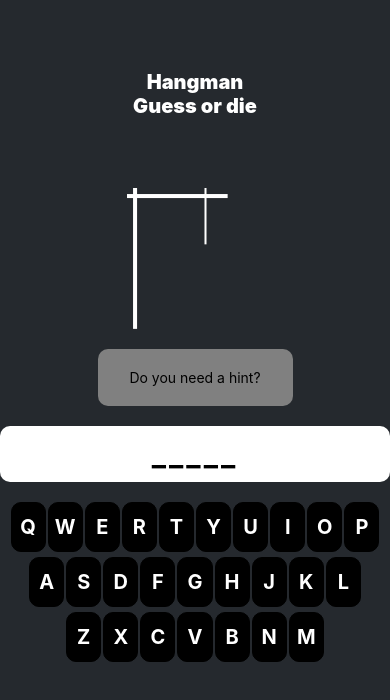
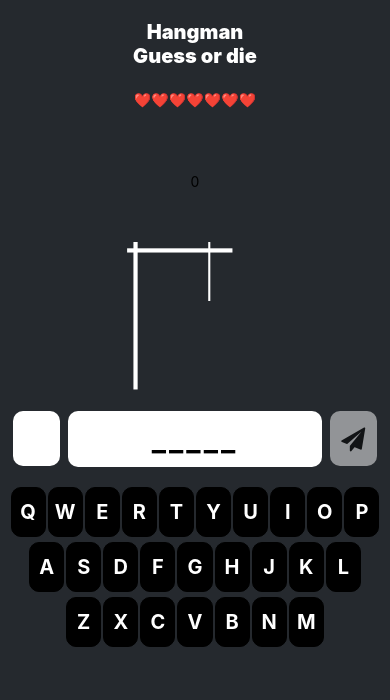
Before and after one commit to lieaks/hanged_man, a React Native app: screen / in a window 390 px wide. Shown: the top 700 px of the page. Built offline with nearby package versions, Linux system fonts and the light colour scheme.

Commit message:
feat: send btn, display letter, life, score(need styling)

```diff
--- a/App.js
+++ b/App.js
@@ -3,22 +3,23 @@ import { StatusBar } from "expo-status-bar";
 import { StyleSheet, Text, View, Image } from "react-native";
 import { WordList } from "./assets/data";
 import Header from "./components/Header";
-import HintBox from "./components/HintBox";
 import InputBox from "./components/InputBox";
+import Score from "./components/Score";
+import Life from "./components/Life";
 import Keyboard from "./components/Keyboard";
 import StatusPopup from "./components/StatusPopup";
 import HangmanFigure from "./components/HangmanFigure";
 
 export default function App() {
+  const [input, setInput] = useState("");
   const [correctLetters, setCorrectLetters] = useState("");
   const [wrongLetters, setWrongLetters] = useState("");
   const [usedRandNums, setUsedRandNums] = useState([]);
   const [randNum, setRandNum] = useState(0);
+  const [score, setScore] = useState(0);
   const [status, setStatus] = useState("playing");
-  const [hintClicked, setHintClicked] = useState(false);
 
-  const answer = WordList[randNum].word.toUpperCase();
-  const hint = WordList[randNum].hint.toUpperCase();
+  const answer = WordList[randNum].toUpperCase();
 
   useEffect(() => {
     const num = shuffleRandNum();
@@ -38,6 +39,7 @@ export default function App() {
     } else if (!wrongLetters.includes(keyInput))
       setWrongLetters(wrongLetters + keyInput);
     if (wrongLetters.length > 5) setStatus("lost");
+    setInput("");
   };
 
   const isWinner = (word) => {
@@ -46,6 +48,7 @@ export default function App() {
       if (!word.includes(letter)) status = "playing";
     });
     setStatus(status);
+    status === "winner" && setScore(score + 1);
   };
 
   const newGame = () => {
@@ -66,24 +69,26 @@ export default function App() {
     setCorrectLetters("");
     setWrongLetters("");
     setStatus("playing");
-    setHintClicked(false);
   };
 
   return (
     <View style={styles.container}>
       <Header />
+      <Life wrongLetters={wrongLetters.length} />
+      <Score score={score} />
       <HangmanFigure wrongLetters={wrongLetters.length} />
       {/* <View style={styles.letterContainer}> */}
-      <HintBox
-        hint={hint}
-        hintClicked={hintClicked}
-        setHintClicked={setHintClicked}
+      {/* </View> */}
+      <InputBox
+        answer={answer}
+        correctLetters={correctLetters}
+        input={input}
+        storeLetters={storeCorrectLetter}
       />
-      {/* </View> */}
-      <InputBox answer={answer} correctLetters={correctLetters} />
       <Keyboard
         letters={wrongLetters + correctLetters}
-        onPress={(keyInput) => storeCorrectLetter(keyInput)}
+        onPress={(keyInput) => setInput(keyInput)}
+        input={input}
       />
       <StatusPopup status={status} onPress={handlePressPopup} />
       <StatusBar style="auto" />
--- a/assets/data.js
+++ b/assets/data.js
@@ -1,18 +1,102 @@
 export const WordList = [
-  {
-    word: "david",
-    hint: "me",
-  },
-  {
-    word: "react",
-    hint: "framework",
-  },
-  // {
-  //   word: "neovim",
-  //   hint: "ide",
-  // },
-  // {
-  //   word: "monkai",
-  //   hint: "startup",
-  // },
+  "quince",
+  "number",
+  "mask",
+  "library",
+  "trick",
+  "obsolete",
+  "reason",
+  "broad",
+  "authority",
+  "cow",
+  "watery",
+  "fetch",
+  "lip",
+  "direction",
+  "obedient",
+  "squash",
+  "strip",
+  "locket",
+  "petite",
+  "disappear",
+  "dinner",
+  "labored",
+  "fax",
+  "scared",
+  "remarkable",
+  "morning",
+  "toad",
+  "afraid",
+  "flight",
+  "super",
+  "careful",
+  "want",
+  "sofa",
+  "glistening",
+  "mate",
+  "giant",
+  "gamy",
+  "communicate",
+  "flagrant",
+  "dam",
+  "thundering",
+  "ticket",
+  "greet",
+  "bike",
+  "chess",
+  "linen",
+  "bless",
+  "radiate",
+  "liquid",
+  "sip",
+  "thoughtless",
+  "brainy",
+  "start",
+  "float",
+  "appliance",
+  "baseball",
+  "Front-End : The Hanged Man 4",
+  "dust",
+  "repair",
+  "ragged",
+  "history",
+  "apparel",
+  "suspect",
+  "limping",
+  "stick",
+  "guarded",
+  "deranged",
+  "boiling",
+  "unwieldy",
+  "print",
+  "saw",
+  "zebra",
+  "lake",
+  "squirrel",
+  "freezing",
+  "glib",
+  "unable",
+  "tranquil",
+  "chief",
+  "debt",
+  "mind",
+  "fireman",
+  "eyes",
+  "creator",
+  "riddle",
+  "sleet",
+  "adaptable",
+  "nosy",
+  "plant",
+  "treat",
+  "industry",
+  "careless",
+  "zesty",
+  "electric",
+  "spooky",
+  "magnificent",
+  "great",
+  "juice",
+  "warm",
+  "differen",
 ];
--- a/components/Header.js
+++ b/components/Header.js
@@ -11,8 +11,9 @@ export default function Header() {
 
 const styles = StyleSheet.create({
   header: {
-    margin: 70,
+    marginTop: 20,
     alignItems: "center",
+    marginBottom: 10,
   },
   text: {
     fontSize: 20,
--- a/components/HintBox.js
+++ /dev/null
@@ -1,29 +0,0 @@
-import { StyleSheet, Pressable, Text, View } from "react-native";
-import { useState } from "react";
-
-export default function HintBox({ hint, hintClicked, setHintClicked }) {
-  return (
-    <View style={styles.container}>
-      <Pressable onPress={() => setHintClicked(true)}>
-        <Text style={styles.text}>
-          {hintClicked ? hint : "Do you need a hint?"}
-        </Text>
-      </Pressable>
-    </View>
-  );
-}
-
-const styles = StyleSheet.create({
-  container: {
-    justifyContent: "center",
-    alignItems: "center",
-    width: "50%",
-    padding: 20,
-    marginLeft: "auto",
-    marginRight: "auto",
-    marginBottom: 20,
-    borderRadius: 10,
-    backgroundColor: "gray",
-  },
-  text: {},
-});
--- a/components/InputBox.js
+++ b/components/InputBox.js
@@ -1,20 +1,56 @@
-import { StyleSheet, Text, View } from "react-native";
+import { StyleSheet, Text, View, Pressable } from "react-native";
+import FontAwesome from "@expo/vector-icons/FontAwesome";
 
-export default function InputBox({ answer, correctLetters }) {
+export default function InputBox({
+  answer,
+  correctLetters,
+  input,
+  storeLetters,
+}) {
+  const handlePressConfirm = () => {
+    if (!input) return;
+    storeLetters(input);
+  };
   return (
+    <View style={styles.container}>
       <View style={styles.inputContainer}>
+        <Text style={styles.btnText}>{input}</Text>
+      </View>
+      <View style={styles.inputBoxContainer}>
         {answer.split("").map((letter, index) => (
           <Text style={styles.text} key={index}>
             {correctLetters.includes(letter) ? letter : "_"}
           </Text>
         ))}
       </View>
+      <View style={input ? styles.btn : styles.btnDisable}>
+        <Pressable onPress={() => handlePressConfirm()}>
+          <FontAwesome name="send" size={24} color="black" />
+        </Pressable>
+      </View>
+    </View>
   );
 }
 
 const styles = StyleSheet.create({
+  container: {
+    flexDirection: "row",
+    alignItems: "center",
+    justifyContent: "center",
+    gap: 8,
+  },
   inputContainer: {
     backgroundColor: "#fff",
+    justifyContent: "center",
+    alignItems: "center",
+    borderRadius: 10,
+    padding: "auto",
+    width: "12%",
+    height: 55,
+  },
+  inputBoxContainer: {
+    backgroundColor: "#fff",
+    width: "65%",
     borderRadius: 10,
     padding: 10,
     flexDirection: "row",
@@ -26,4 +62,25 @@ const styles = StyleSheet.create({
     fontWeight: "700",
     letterSpacing: 3,
   },
+  btn: {
+    backgroundColor: "#fff",
+    justifyContent: "center",
+    alignItems: "center",
+    borderRadius: 10,
+    width: "12%",
+    height: 55,
+  },
+  btnDisable: {
+    backgroundColor: "#fff",
+    justifyContent: "center",
+    alignItems: "center",
+    borderRadius: 10,
+    width: "12%",
+    height: 55,
+    opacity: 0.5,
+  },
+  btnText: {
+    fontSize: 20,
+    fontWeight: "700",
+  },
 });
--- a/components/Keyboard.js
+++ b/components/Keyboard.js
@@ -1,12 +1,13 @@
 import { View, Pressable, StyleSheet, Text } from "react-native";
 import LetterButton from "./LetterButton";
 
-export default function Keyboard({ letters, onPress }) {
+export default function Keyboard({ letters, onPress, input }) {
   const qwertyLayout = [
     ["Q", "W", "E", "R", "T", "Y", "U", "I", "O", "P"],
     ["A", "S", "D", "F", "G", "H", "J", "K", "L"],
     ["Z", "X", "C", "V", "B", "N", "M"],
   ];
+
   return (
     <View style={styles.keyboard}>
       {qwertyLayout.map((row, rowIndex) => (
@@ -16,6 +17,7 @@ export default function Keyboard({ letters, onPress }) {
               key={index}
               letterLabel={letters.includes(key) ? "" : key}
               onPress={onPress}
+              input={input}
             />
           ))}
         </View>
--- a/components/LetterButton.js
+++ b/components/LetterButton.js
@@ -1,6 +1,6 @@
 import { View, Pressable, StyleSheet, Text } from "react-native";
 
-export default function LetterButton({ index, letterLabel, onPress }) {
+export default function LetterButton({ index, letterLabel, onPress, input }) {
   return (
     <Pressable
       key={index}
@@ -8,7 +8,11 @@ export default function LetterButton({ index, letterLabel, onPress }) {
       onPress={() => onPress(letterLabel)}
       // onPress={() => console.log(letterLabel)}
     >
-      <Text style={styles.buttonText}>{letterLabel}</Text>
+      <Text
+        style={input === letterLabel ? styles.btnTextActive : styles.btnText}
+      >
+        {letterLabel}
+      </Text>
     </Pressable>
   );
 }
@@ -23,9 +27,14 @@ const styles = StyleSheet.create({
     backgroundColor: "#000",
     borderWidth: 1,
   },
-  buttonText: {
+  btnText: {
     fontSize: 20,
     fontWeight: "700",
-    color: "#fff",
+    color: "white",
+  },
+  btnTextActive: {
+    fontSize: 24,
+    fontWeight: "800",
+    color: "red",
   },
 });
--- /dev/null
+++ b/components/Life.js
@@ -0,0 +1,28 @@
+import { View, Text, StyleSheet } from "react-native";
+
+export default function Life({ wrongLetters }) {
+  const fullLife = 7 - wrongLetters;
+  const getLife = (fullLife) => {
+    let content = [];
+    for (let i = 0; i < fullLife; i++) {
+      content.push(
+        <Text key={i} style={styles.text}>
+          ❤️
+        </Text>
+      );
+    }
+    return content;
+  };
+  return <View style={styles.container}>{getLife(fullLife)}</View>;
+}
+
+const styles = StyleSheet.create({
+  container: {
+    flexDirection: "row",
+    justifyContent: "center",
+    alignItems: "center",
+    marginBottom: 40,
+    height: "5%",
+  },
+  text: {},
+});
--- /dev/null
+++ b/components/Score.js
@@ -0,0 +1,20 @@
+import { View, Text, StyleSheet } from "react-native";
+
+export default function Score({ score }) {
+  return (
+    <View style={styles.container}>
+      <Text>{score}</Text>
+    </View>
+  );
+}
+
+const styles = StyleSheet.create({
+  container: {
+    flexDirection: "row",
+    justifyContent: "center",
+    alignItems: "center",
+    marginBottom: 40,
+    height: "5%",
+  },
+  text: {},
+});
--- a/package.json
+++ b/package.json
@@ -16,7 +16,8 @@
     "react-dom": "18.2.0",
     "react-native-web": "~0.19.6",
     "@expo/webpack-config": "^19.0.0",
-    "react-native-svg": "13.9.0"
+    "react-native-svg": "13.9.0",
+    "@expo/vector-icons": "^13.0.0"
   },
   "devDependencies": {
     "@babel/core": "^7.20.0"
```
Also changed, not shown: 1 other file (tests, documents, lock files or other folders). Lines whose indentation alone changed are shown as unchanged.
